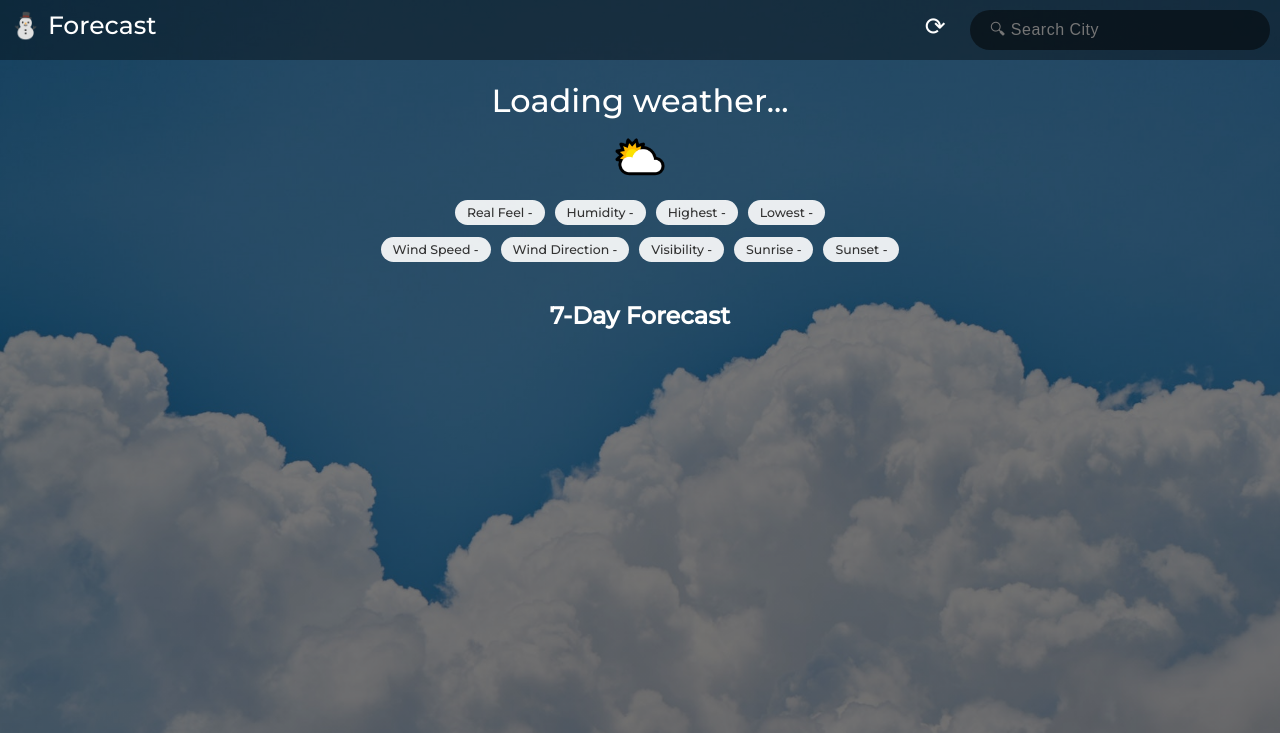
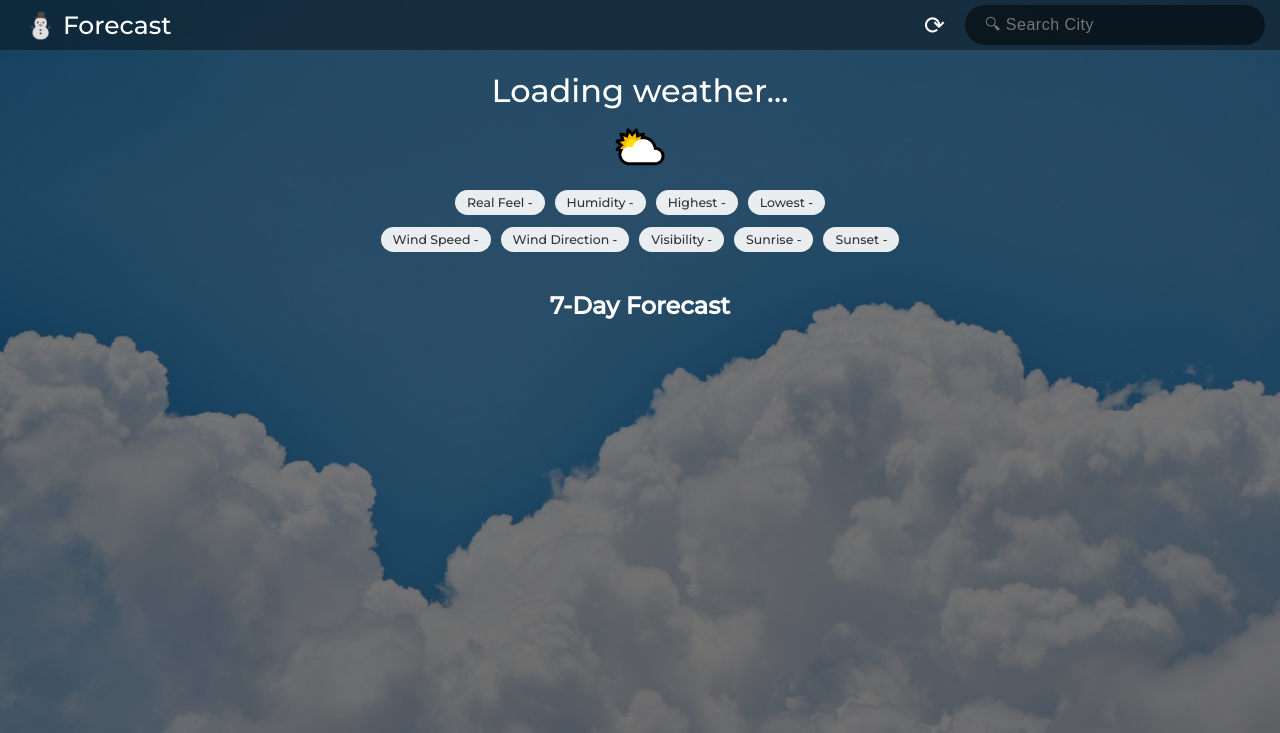
Before and after one commit to tuilatri/weather-application, a plain HTML site: page frontend/index.html in a window 1280 px wide. Shown: the top 733 px of the page. Drawn offline with Linux system fonts and the light colour scheme.

Commit message:
update reload button

```diff
--- a/frontend/css/style.css
+++ b/frontend/css/style.css
@@ -31,21 +31,28 @@ body {
   height: 50px;
 }
 
-/* --- Navbar --- */
+/* --- Navbar (CẬP NHẬT) --- */
 .navbar {
   background: rgba(0, 0, 0, 0.375);
-  text-align: right;
   opacity: 100%;
   transition: 0.3s;
-  padding: 5px;
+  padding: 5px 15px; /* Thêm padding ngang */
   margin: 0;
+  /* Sử dụng Flexbox để căn chỉnh */
+  display: flex;
+  align-items: center; /* Căn giữa các item theo chiều dọc */
+  gap: 10px; /* Thêm khoảng cách giữa các item bên phải */
+}
+
+.navbar .forecast {
+    margin-right: auto; /* Đẩy tất cả các item khác sang phải */
 }
 
 .navbar li {
   margin: 0;
-  padding: 5px;
-  display: inline-block;
-  transition: 0.3s;
+  padding: 0; /* Bỏ padding cũ vì đã có gap */
+  display: flex; /* Giúp căn giữa nội dung bên trong li */
+  align-items: center;
 }
 
 .navbar li a {
@@ -259,7 +266,6 @@ body {
 .footer-icon {
   width: 100px;
   height: 25px;
-  /* (CẬP NHẬT) Thêm object-fit để đảm bảo icon không bị méo */
   object-fit: contain;
 }
 
--- a/frontend/index.html
+++ b/frontend/index.html
@@ -28,8 +28,10 @@
 <body>
   <div class="content-wrapper">
     <ul class="navbar">
-      <li style="float: left; margin-left: -10px;" class="forecast"><a class="repo-link" href="#">⛄ Forecast</a></li>
-      <li><a href="#">⟳</a></li>
+      <!-- (CẬP NHẬT) Xóa inline style -->
+      <li class="forecast"><a class="repo-link" href="#">⛄ Forecast</a></li>
+      <!-- (CẬP NHẬT) Thêm id="reloadBtn" -->
+      <li><a href="#" id="reloadBtn">⟳</a></li>
       <li><input spellcheck="false" class="search-city" id="searchCity" type="text" autocomplete="off"
           placeholder="🔍︎ Search City"></li>
     </ul>
@@ -40,7 +42,6 @@
     </ul>
 
     <h1 class="location-name" id="locationName">Loading weather...</h1>
-    <!-- (MỚI) Thêm element để hiển thị ngày hiện tại -->
     <p class="current-date" id="currentDate"></p>
 
     <div class="temperature-container">
--- a/frontend/js/main.js
+++ b/frontend/js/main.js
@@ -4,9 +4,10 @@ document.addEventListener('DOMContentLoaded', () => {
     // Đặt ảnh nền ngẫu nhiên
     setRandomBackground();
 
-    // Lấy các element input
+    // Lấy các element input và button
     const cityInputDesktop = document.getElementById("searchCity");
     const cityInputMobile = document.getElementById("mobileSearchCity");
+    const reloadBtn = document.getElementById("reloadBtn"); // Lấy nút reload
 
     // Hàm xử lý tìm kiếm
     function handleSearch(event) {
@@ -20,9 +21,16 @@ document.addEventListener('DOMContentLoaded', () => {
         }
     }
 
-    // Gắn sự kiện cho input
+    // (MỚI) Hàm xử lý sự kiện reload
+    function handleReload(event) {
+        event.preventDefault(); // Ngăn hành vi mặc định của thẻ <a>
+        location.reload(); // Tải lại trang
+    }
+
+    // Gắn sự kiện cho input và button
     cityInputDesktop.addEventListener("keyup", handleSearch);
     cityInputMobile.addEventListener("keyup", handleSearch);
+    reloadBtn.addEventListener("click", handleReload); // Gắn sự kiện click cho nút reload
 
     // Lấy thời tiết mặc định khi tải trang
     function getDefaultWeather() {
```
